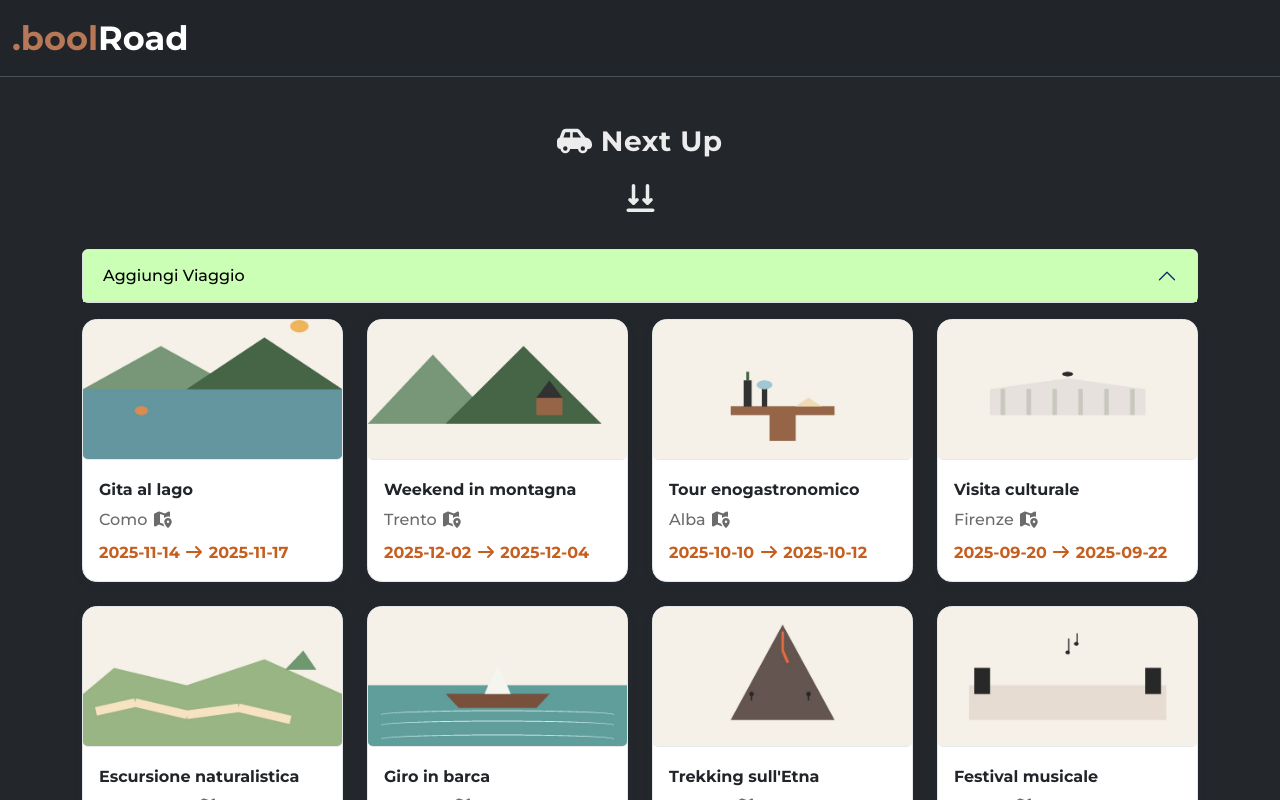
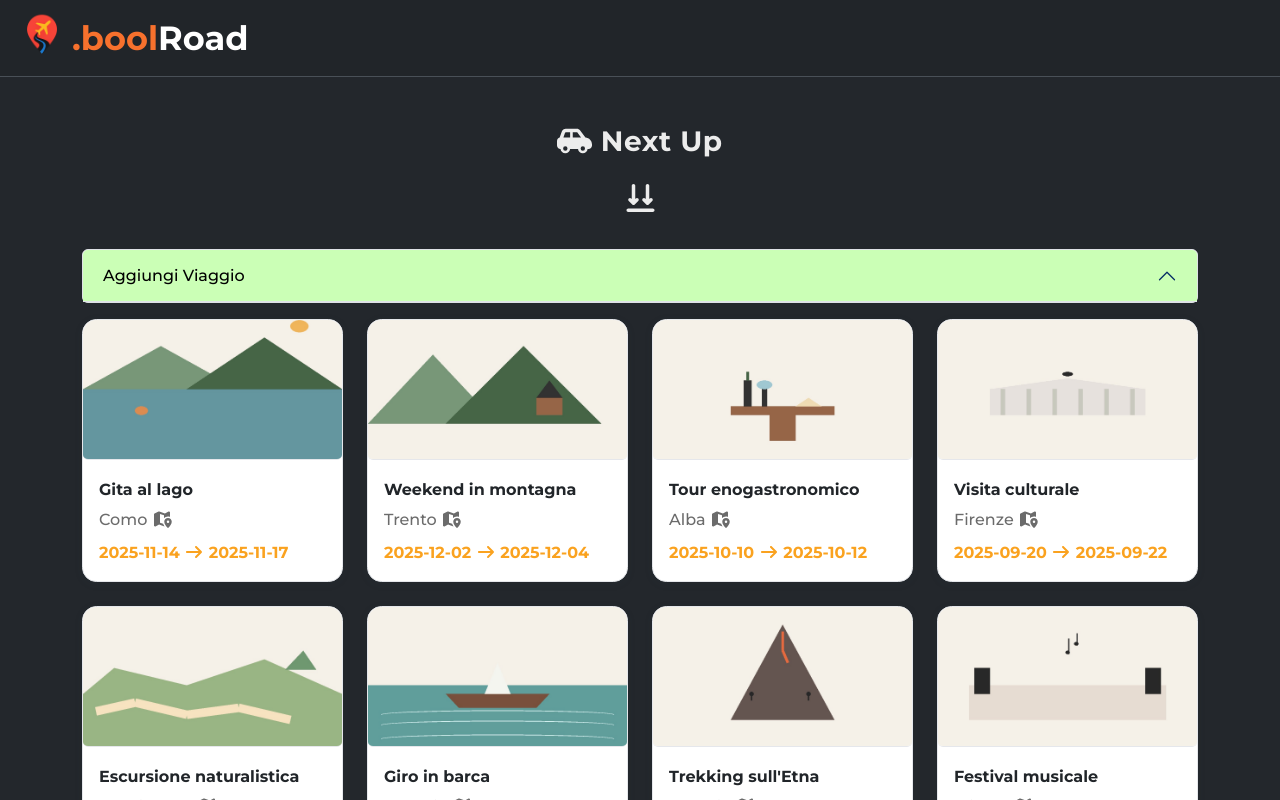
Before and after one commit to Johnnyfromtheblock4/boolroad, a React (Vite) app: page / in a window 1280 px wide. Shown: the top 800 px of the page. Built offline with nearby package versions, Linux system fonts and the light colour scheme.

Commit message:
[UPD] general style and CSS, Header.jsx (added app icon) [ADD] Header.css (separated header css), added app icon to index

```diff
--- a/index.html
+++ b/index.html
@@ -2,7 +2,7 @@
 <html lang="en">
   <head>
     <meta charset="UTF-8" />
-    <link rel="icon" type="image/svg+xml" href="/vite.svg" />
+    <link rel="icon" type="image/svg+xml" href="/boolroad.png" />
     <meta name="viewport" content="width=device-width, initial-scale=1.0" />
     <title>Boolroad</title>
   </head>
--- a/src/components/Header.jsx
+++ b/src/components/Header.jsx
@@ -1,10 +1,12 @@
 import { Link } from "react-router-dom";
+import "../styles/Header.css";
 
 const Header = () => {
   return (
     <header>
       <nav className="navbar bg-dark border-bottom border-body" data-bs-theme="dark">
-        <div className="container-fluid">
+        <div className="container-fluid justify-content-start">
+          <img className="boolroad-logo" src="/boolroad.png" alt="BoolRoad" />
           <Link to="/" className="navbar-brand">
             <span className="first-part-title">.bool</span>Road
           </Link>
--- a/src/index.css
+++ b/src/index.css
@@ -27,9 +27,7 @@ p {
 	font-weight: 600;
 }
 
-.first-part-title {
-	color: #b87757;
-}
+
 
 /* accordions */
 
--- /dev/null
+++ b/src/styles/Header.css
@@ -0,0 +1,8 @@
+.boolroad-logo{
+	border-radius: 5px;
+	height: 60px;
+}
+
+.first-part-title {
+	color: #F7712D
+}
--- a/src/styles/HomePage.css
+++ b/src/styles/HomePage.css
@@ -67,5 +67,5 @@ h3 {
 }
 
 .card-text.fw-semibold.fs-6{
-  color: #c55e1e;
+  color: #faa21f;
 }
```
Also changed, not shown: public/boolroad.png (added), public/images/boolroad.jpg (added).
